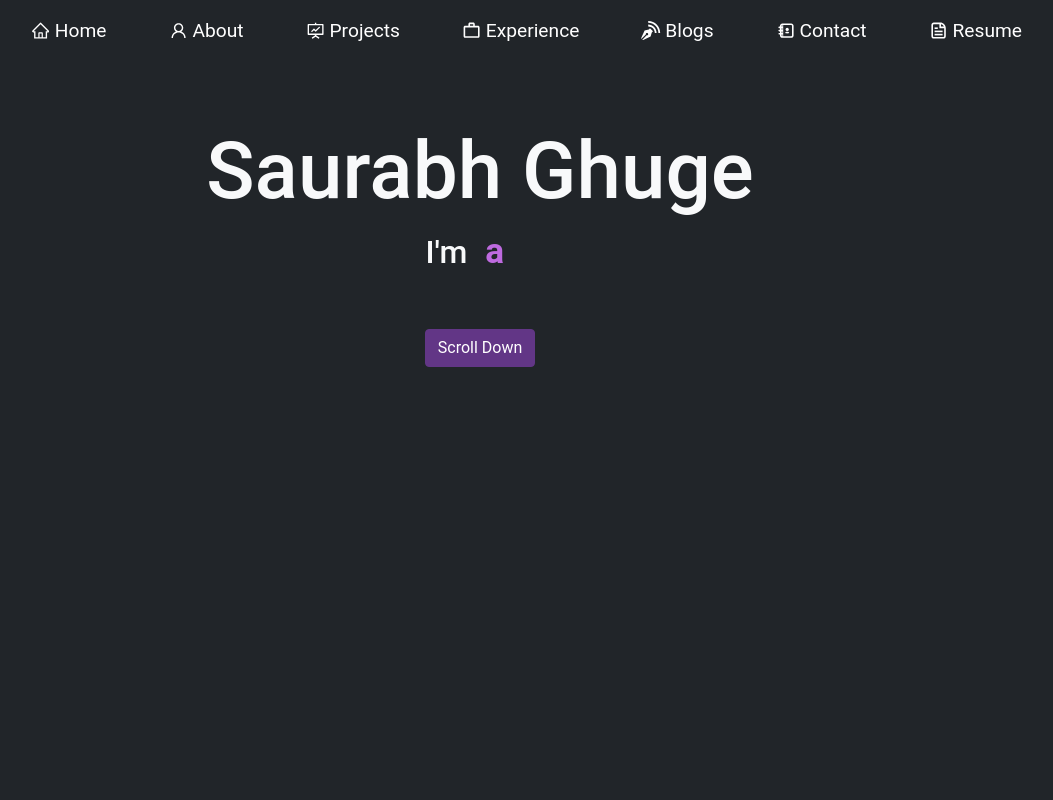
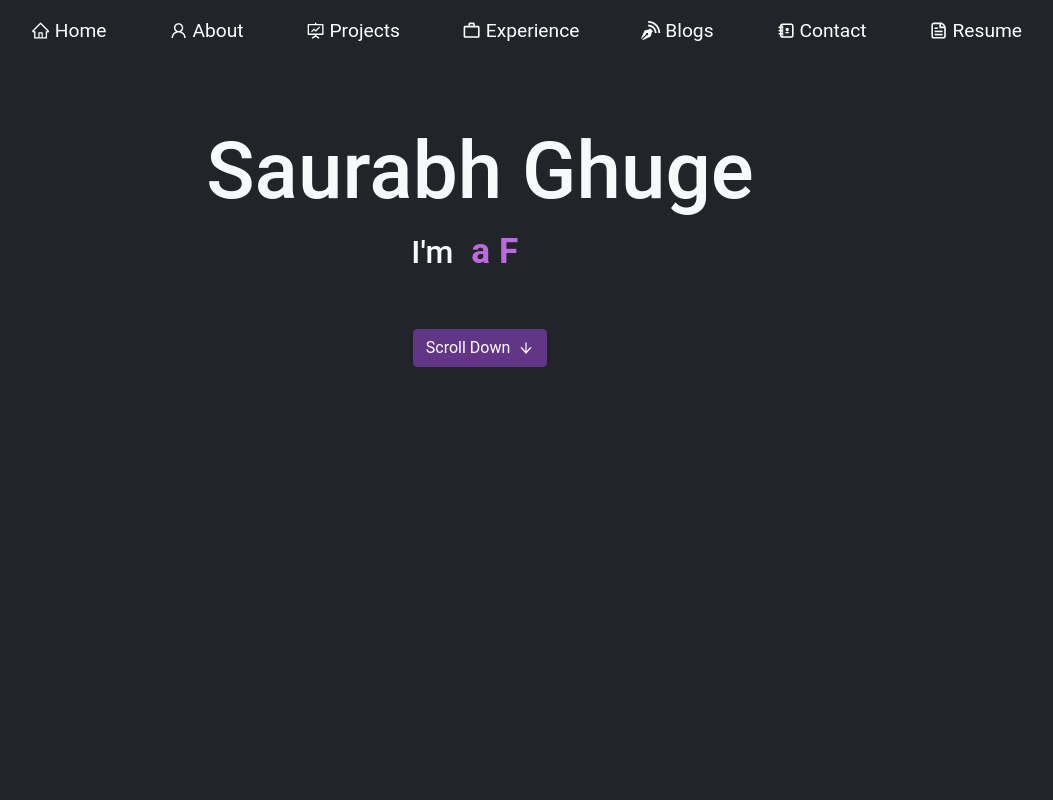
Before and after one commit to saurabhghuge/saurabhg_portfolio, a React (Create React App) app: page / in a window 1280 px wide. Shown: the top 800 px of the page, without its empty margins (160-1213 px from the left). Built offline with nearby package versions, Linux system fonts and the light colour scheme.

Commit message:
code formatting

```diff
--- a/src/components/Contact/Contact.js
+++ b/src/components/Contact/Contact.js
@@ -7,6 +7,7 @@ import { useForm } from 'react-hook-form';
 import emailjs from 'emailjs-com';
 import { ToastContainer, toast } from 'react-toastify';
 import 'react-toastify/dist/ReactToastify.min.css';
+import { Button } from "react-bootstrap";
 
 
 
@@ -225,9 +226,12 @@ const Contact = () => {
                       {errors.message && <span className='errorMessage'>Please enter a message</span>}
                     </div>
                   </div>
-                <button className='submit-btn' type='submit'>
+                  <Button variant="primary" size="md" type='submit'>
                         Submit
-                </button>
+                  </Button>
+                  {/* <button className='submit-btn' type='submit'>
+                    Submit
+                  </button> */}
                 </form>
               </div>
               <ToastContainer />
--- a/src/components/FrontPage/FrontPage.js
+++ b/src/components/FrontPage/FrontPage.js
@@ -1,14 +1,9 @@
 import React from "react";
 import './FrontPage.css';
 import CoderImg  from './images/Saurabh.jpeg';
-import Projects  from "../Projects/Projects";
-import Experience from "../Experience/Experience";
-import Blogs from "../Blogs/Blogs";
 import Typewriter from 'typewriter-effect';
-// import Fade from 'react-reveal';
-
 import { Button } from "react-bootstrap";
-
+import {AiOutlineArrowDown} from "react-icons/ai";
 
 const styles = {
     nameStyle: {
@@ -17,6 +12,8 @@ const styles = {
     },
     inlineChild: {
       display: 'inline-block',
+    //   fontSize: '0.5em',
+
     },
     mainContainer: {
     //   margin: '50px,0px,0px,0px',
@@ -30,7 +27,7 @@ const styles = {
   };
 const data = {
     "name": "Saurabh Ghuge",
-    "roles": ["an Software Engineer", "a Full-Stack Developer", "a Freelancer"]};
+    "roles": ["a Software Engineer", "a Full-Stack Developer", "a Freelancer"]};
 
 const FrontPage= ()=>{
     return (
@@ -57,7 +54,8 @@ const FrontPage= ()=>{
                                         <h1 style={styles.nameStyle}>{data?.name}</h1>
                                         <div style={{ flexDirection: 'row' }}>
                                             <div style={styles.inlineChild}>
-                                            <h2 >I&apos;m&nbsp;</h2></div>
+                                                <h2 >I&apos;m&nbsp;</h2>
+                                            </div>
                                             <div style={styles.inlineChild}>
                                                 <Typewriter
                                                     options={{
@@ -72,8 +70,13 @@ const FrontPage= ()=>{
                                         <div className="scrollDownBox" >
 
                                             <a href="#About">
+
                                                 <Button variant="primary" size="md">
-                                            Scroll Down
+
+                                                    Scroll Down &nbsp;
+
+                                                    <AiOutlineArrowDown style={{ marginBottom: "2px" }} />
+
                                                 </Button>
                                             </a>
                                         </div>
@@ -81,15 +84,10 @@ const FrontPage= ()=>{
                                     </div>
                                     {/* </Fade> */}
                             </div>
-                        {/* <img src={CoderImg} alt="horse" className="img-fluid w-50" /> */}
-
                             {/* <CoderImg className="img-fluid w-50" /> */}
                         </div>
                     {/* </div> */}
                 </section>
-            {/* <Projects />
-            <Experience/>
-            <Blogs/> */}
             </div>
         </div>
 
```
Lines whose indentation alone changed are shown as unchanged.
